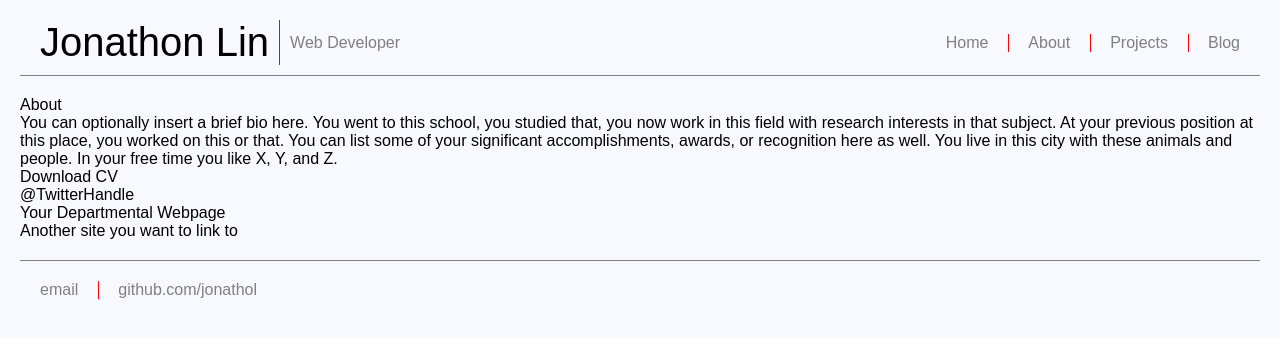
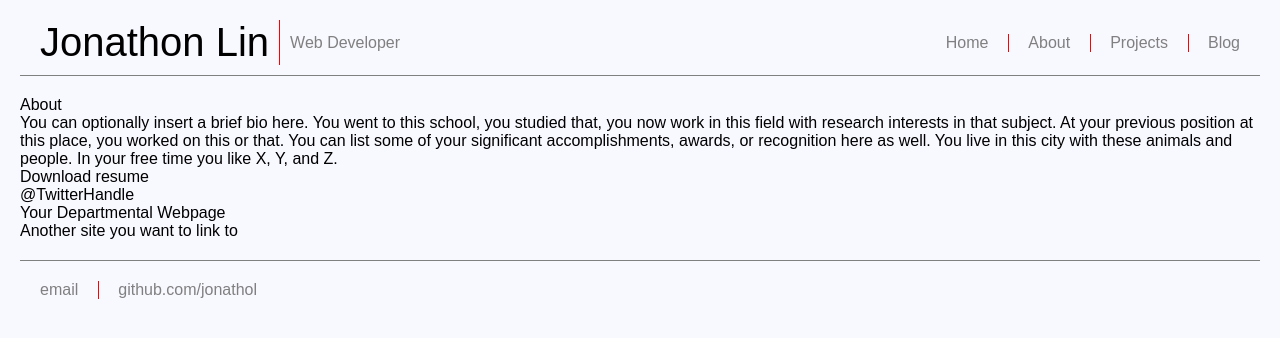
Before and after one commit to jonathol/jonathol.github.io, a Jekyll site: the page built from about/index.html, in a window 1280 px wide. Shown: the top 338 px of the page. Built offline with Jekyll 4.4.1, drawn with Linux system fonts in a browser that asks for light colours; some web fonts are replaced.

Commit message:
add resume

```diff
--- a/about/index.html
+++ b/about/index.html
@@ -16,7 +16,7 @@ title: About Jonathon Lin
         In your free time you like X, Y, and Z.
       </p>
 
-			<a href="resume.pdf" class="download" title="Download CV as PDF" download>Download CV</a>
+			<a href="resume.pdf" class="download" title="Download resume as PDF" download>Download resume</a>
 
 			<ul class="contacts">
 				<li><a href="#">@TwitterHandle</a></li>
```
